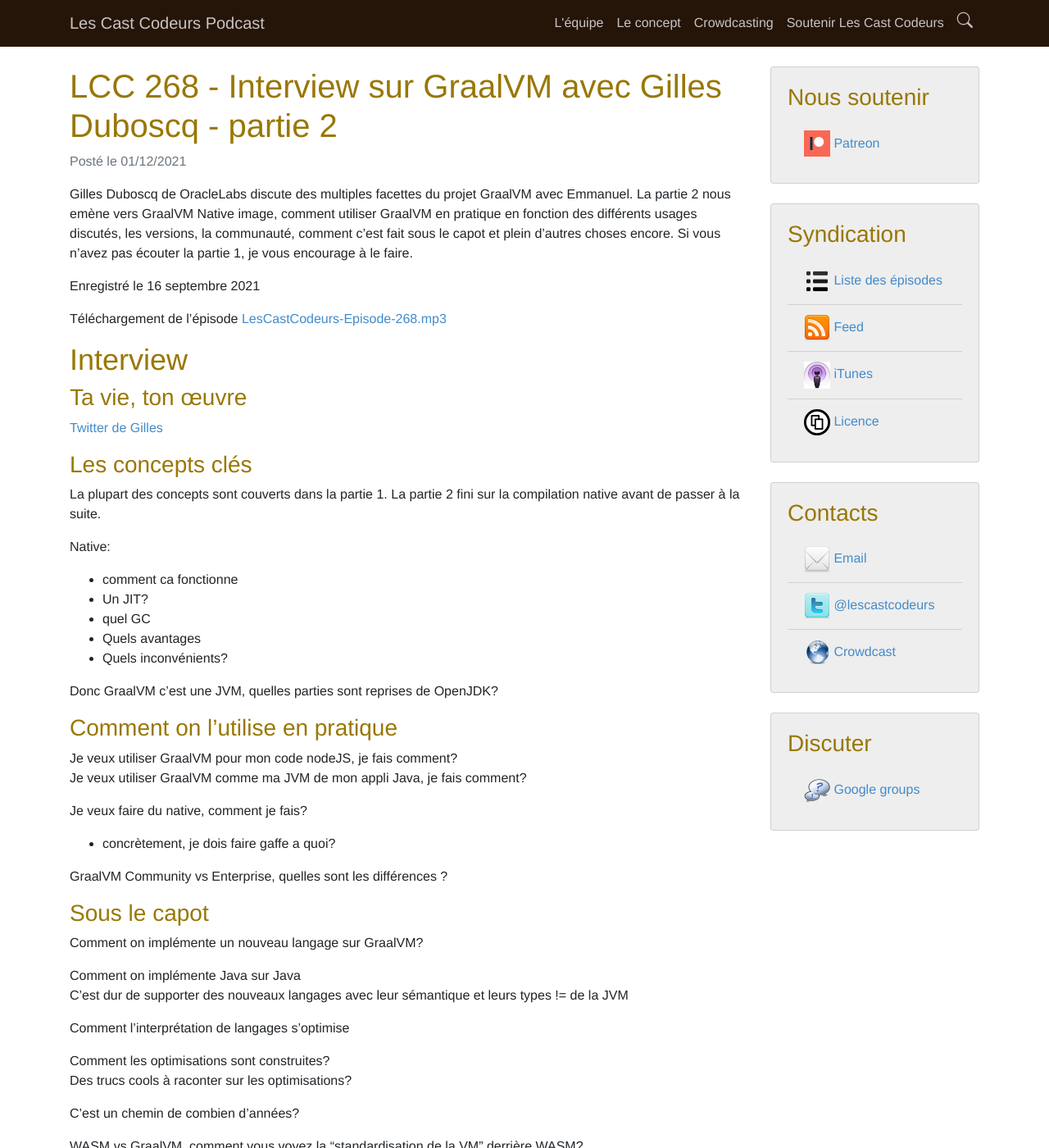
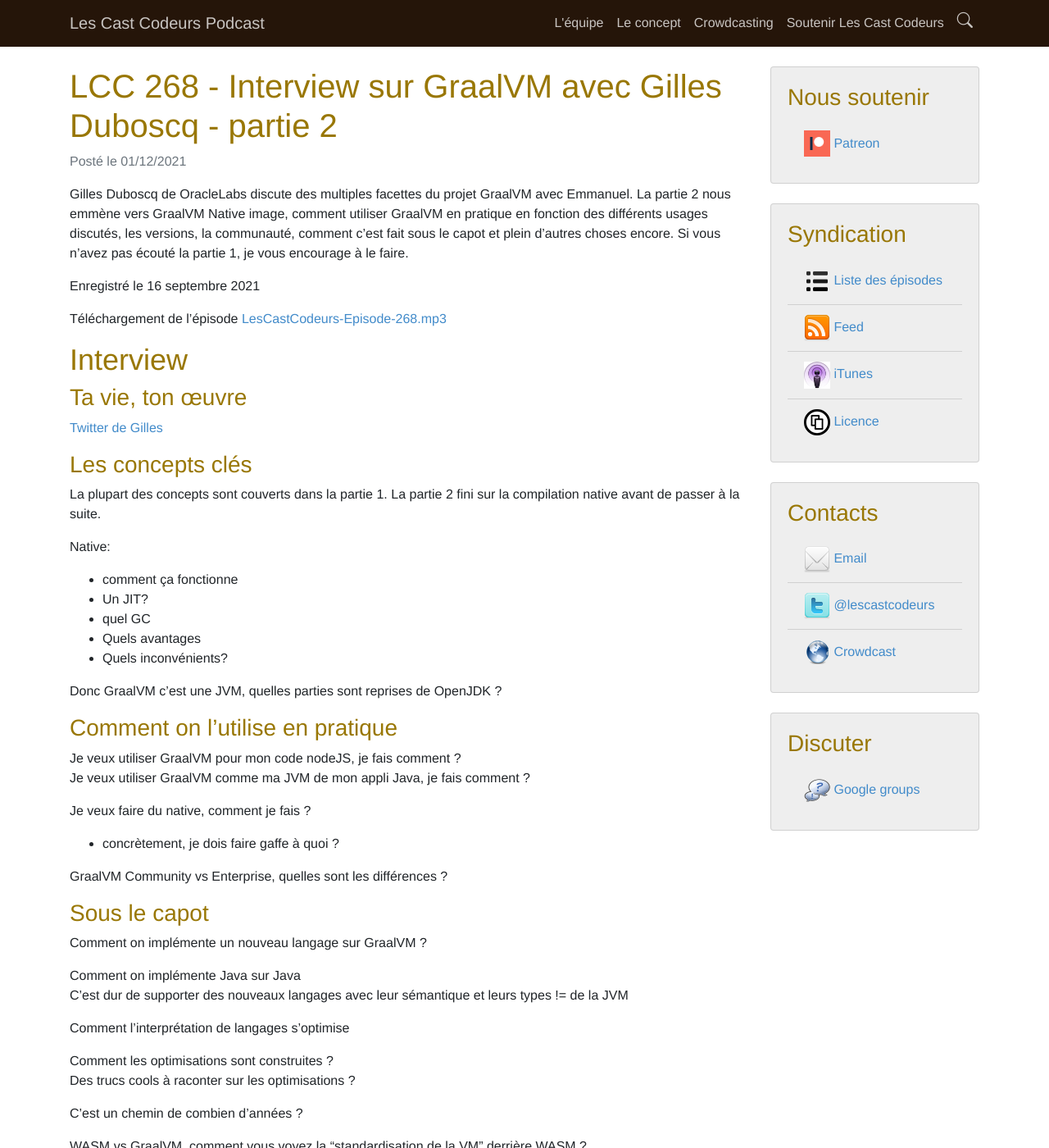
Before and after one commit to lescastcodeurs/lescastcodeurs.com, a Jekyll site: the page built from _posts/2021-12-01-lcc-268-interview-sur-graalvm-avec-gilles-duboscq-partie-2.md, in a window 1280 px wide and 1400 px high. Shown: the whole window at 82% size. Built offline with Jekyll 4.4.1, drawn with Linux system fonts in a browser that asks for light colours; comment, search, counter and statistics services are not loaded; some of the changed text lies outside the part shown.

Commit message:
Correction de typos sur 2021-12-01-lcc-268-interview-sur-graalvm-avec-gilles-duboscq-partie-2.md

```diff
--- a/_posts/2021-12-01-lcc-268-interview-sur-graalvm-avec-gilles-duboscq-partie-2.md
+++ b/_posts/2021-12-01-lcc-268-interview-sur-graalvm-avec-gilles-duboscq-partie-2.md
@@ -9,12 +9,12 @@ tweet: Interview sur @graalvm avec @WoodenGil - partie 2
 # tweet size: 91-93 -> 99-101 #######################################################################
 ---
 Gilles Duboscq de OracleLabs discute des multiples facettes du projet GraalVM avec Emmanuel.
-La partie 2 nous emène vers GraalVM Native image, comment utiliser GraalVM en pratique en fonction des différents usages discutés, les versions, la communauté, comment c'est fait sous le capot et plein d'autres choses encore.
-Si vous n'avez pas écouter la partie 1, je vous encourage à le faire.
+La partie 2 nous emmène vers GraalVM Native image, comment utiliser GraalVM en pratique en fonction des différents usages discutés, les versions, la communauté, comment c’est fait sous le capot et plein d’autres choses encore.
+Si vous n’avez pas écouté la partie 1, je vous encourage à le faire.
 
 Enregistré le 16 septembre 2021
 
-Téléchargement de l'épisode [LesCastCodeurs-Episode-268.mp3](https://traffic.libsyn.com/lescastcodeurs/LesCastCodeurs-Episode-268.mp3)
+Téléchargement de l’épisode [LesCastCodeurs-Episode-268.mp3](https://traffic.libsyn.com/lescastcodeurs/LesCastCodeurs-Episode-268.mp3)
 
 ## Interview
 
@@ -29,48 +29,48 @@ La partie 2 fini sur la compilation native avant de passer à la suite.
 
 Native:
 
-* comment ca fonctionne
+* comment ça fonctionne
 * Un JIT?
 * quel GC
 * Quels avantages
 * Quels inconvénients?
 
-Donc GraalVM c’est une JVM, quelles parties sont reprises de OpenJDK?
+Donc GraalVM c’est une JVM, quelles parties sont reprises de OpenJDK ?
 
 ### Comment on l’utilise en pratique
 
-Je veux utiliser GraalVM pour mon code nodeJS, je fais comment?
-Je veux utiliser GraalVM comme ma JVM de mon appli Java, je fais comment?
+Je veux utiliser GraalVM pour mon code nodeJS, je fais comment ?
+Je veux utiliser GraalVM comme ma JVM de mon appli Java, je fais comment ?
 
-Je veux faire du native, comment je fais?
-* concrètement, je dois faire gaffe a quoi?
+Je veux faire du native, comment je fais ?
+* concrètement, je dois faire gaffe à quoi ?
 
 GraalVM Community vs Enterprise, quelles sont les différences ?
 
 ### Sous le capot
 
-Comment on implémente un nouveau langage sur GraalVM?
+Comment on implémente un nouveau langage sur GraalVM ?
 
 Comment on implémente Java sur Java
-C'est dur de supporter des nouveaux langages avec leur sémantique et leurs types != de la JVM
+C’est dur de supporter des nouveaux langages avec leur sémantique et leurs types != de la JVM
 
-Comment l'interprétation de langages s'optimise
+Comment l’interprétation de langages s’optimise
 
-Comment les optimisations sont construites?
-Des trucs cools à raconter sur les optimisations?
+Comment les optimisations sont construites ?
+Des trucs cools à raconter sur les optimisations ?
 
-C’est un chemin de combien d’années?
+C’est un chemin de combien d’années ?
 
-WASM vs GraalVM, comment vous voyez la “standardisation de la VM” derrière WASM?
+WASM vs GraalVM, comment vous voyez la “standardisation de la VM” derrière WASM ?
 
 ### La communauté et le futur
 
-Quelle license?
-C’est juste Oracle?
-Pourquoi c’est pas dans OpenJDK?
-Comment la commmunauté code ensemble?
+Quelle license ?
+C’est juste Oracle ?
+Pourquoi c’est pas dans OpenJDK ?
+Comment la communauté code ensemble ?
 
-Des idées sur là où vous voulez aller?
+Des idées sur là où vous voulez aller ?
 
 ## Nous contacter
 
```
Also changed, not shown: other parts of _posts/2021-12-01-lcc-268-interview-sur-graalvm-avec-gilles-duboscq-partie-2.md (+1 -1 lines).
